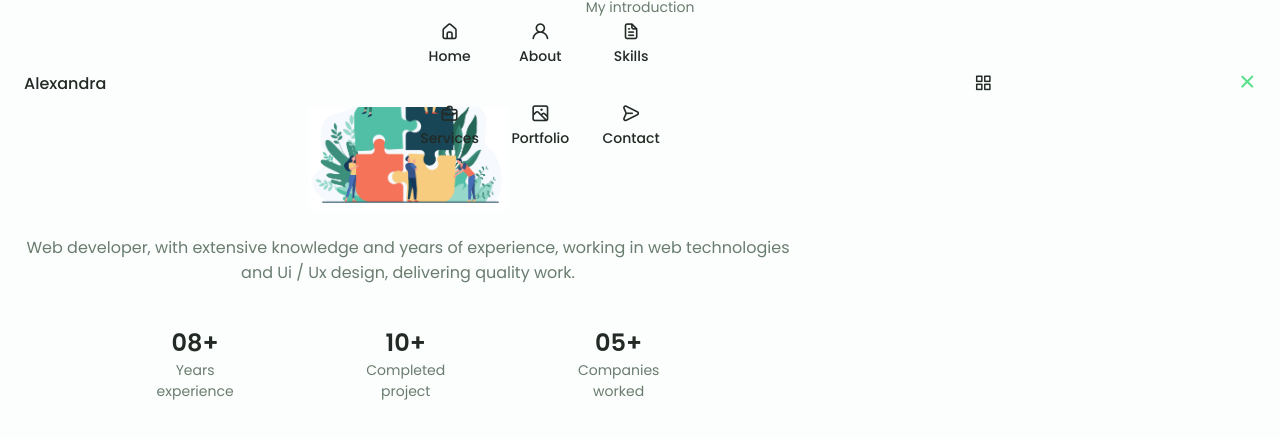
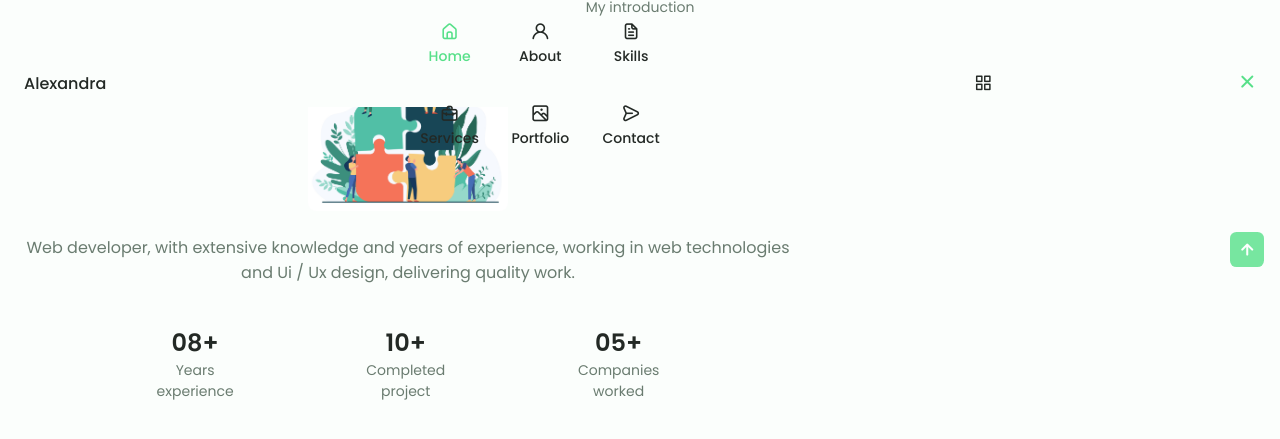
Before and after one commit to alexandrahoussin/alexandrahoussin.github.io, a plain HTML site: page index.html in a window 1280 px wide. Shown: the part 693-1132 px from the top of the page. Drawn offline with nearby package versions, Linux system fonts and the light colour scheme.

Commit message:
add scroll up

```diff
--- a/assets/css/style.css
+++ b/assets/css/style.css
@@ -222,10 +222,14 @@ img{
 }
 
 /* Active link */
-
+.active-link{
+    color: var(--first-color);
+}
 
 /* Change background header */
-
+.scroll-header{
+    box-shadow: 0 -1px 4px rgba(0,0,0,.15);
+}
 
 /*==================== HOME ====================*/
 .home__container{
@@ -773,10 +777,28 @@ img{
     color: #FFF;
 }
 /*========== SCROLL UP ==========*/
-
-
+.scrollup{
+    position: fixed;
+    right: 1rem;
+    bottom: -20%;
+    background-color: var(--first-color);
+    opacity: 0.8;
+    padding: 0 .3rem;
+    border-radius: .4rem;
+    z-index: var(--z-tooltip);
+    transition: .4s;
+}
+.scrollup:hover{
+    background-color: var(--first-color-alt);
+}
+.scrollup__icon{
+    font-size: 1.5rem;
+    color: #FFF;
+}
 /* Show scroll */
-
+.show-scroll{
+    bottom: 5rem;
+}
 
 /*========== SCROLL BAR ==========*/
 
--- a/assets/js/main.js
+++ b/assets/js/main.js
@@ -110,16 +110,42 @@ let swiper = new Swiper(".portfolio__container", {
 
   });
 
-/*==================== TESTIMONIAL ====================*/
 
 
 /*==================== SCROLL SECTIONS ACTIVE LINK ====================*/
+const sections = document.querySelectorAll('section[id]')
 
+function scrollActive(){
+    const scrollY = window.pageYOffset
+
+    sections.forEach(current =>{
+        const sectionHeight = current.offsetHeight
+        const sectionTop = current.offsetTop - 50;
+        sectionId = current.getAttribute('id')
+
+        if(scrollY > sectionTop && scrollY <= sectionTop + sectionHeight){
+            document.querySelector('.nav__menu a[href*=' + sectionId + ']').classList.add('active-link')
+        }else{
+            document.querySelector('.nav__menu a[href*=' + sectionId + ']').classList.remove('active-link')
+        }
+    })
+}
+window.addEventListener('scroll', scrollActive)
 
 /*==================== CHANGE BACKGROUND HEADER ====================*/
-
+function scrollHeader(){
+    const nav = document.getElementById('header')
+    // When the scroll is greater than 200 viewport height, add the scroll-header class to the header tag
+    if(this.scrollY >= 80) nav.classList.add('scroll-header'); else nav.classList.remove('scroll-header')
+}
+window.addEventListener('scroll', scrollHeader)
 
 /*==================== SHOW SCROLL UP ====================*/
-
+function scrollUp(){
+    const scrollUp = document.getElementById('scroll-up');
+    // When the scroll is higher than 560 viewport height, add the show-scroll class to the a tag with the scroll-top class
+    if(this.scrollY >= 560) scrollUp.classList.add('show-scroll'); else scrollUp.classList.remove('show-scroll')
+}
+window.addEventListener('scroll', scrollUp)
 
 /*==================== DARK LIGHT THEME ====================*/
--- a/index.html
+++ b/index.html
@@ -24,7 +24,7 @@
                 <div class="nav__menu" id="nav-menu">
                     <ul class="nav__list grid">
                         <li class="nav__item">
-                            <a href="#home" class="nav__link">
+                            <a href="#home" class="nav__link active-link">
                                 <i class="uil uil-estate nav__icon"></i> Home
                             </a>
 
@@ -750,7 +750,9 @@
         </footer>
 
         <!--==================== SCROLL TOP ====================-->
-
+        <a href="#" class="scrollup" id="scroll-up">
+            <i class="uil uil-arrow-up scrollup__icon"></i>
+        </a>
 
         <!--==================== SWIPER JS ====================-->
         <script src="assets/js/swiper-bundle.min.js"></script>
```
